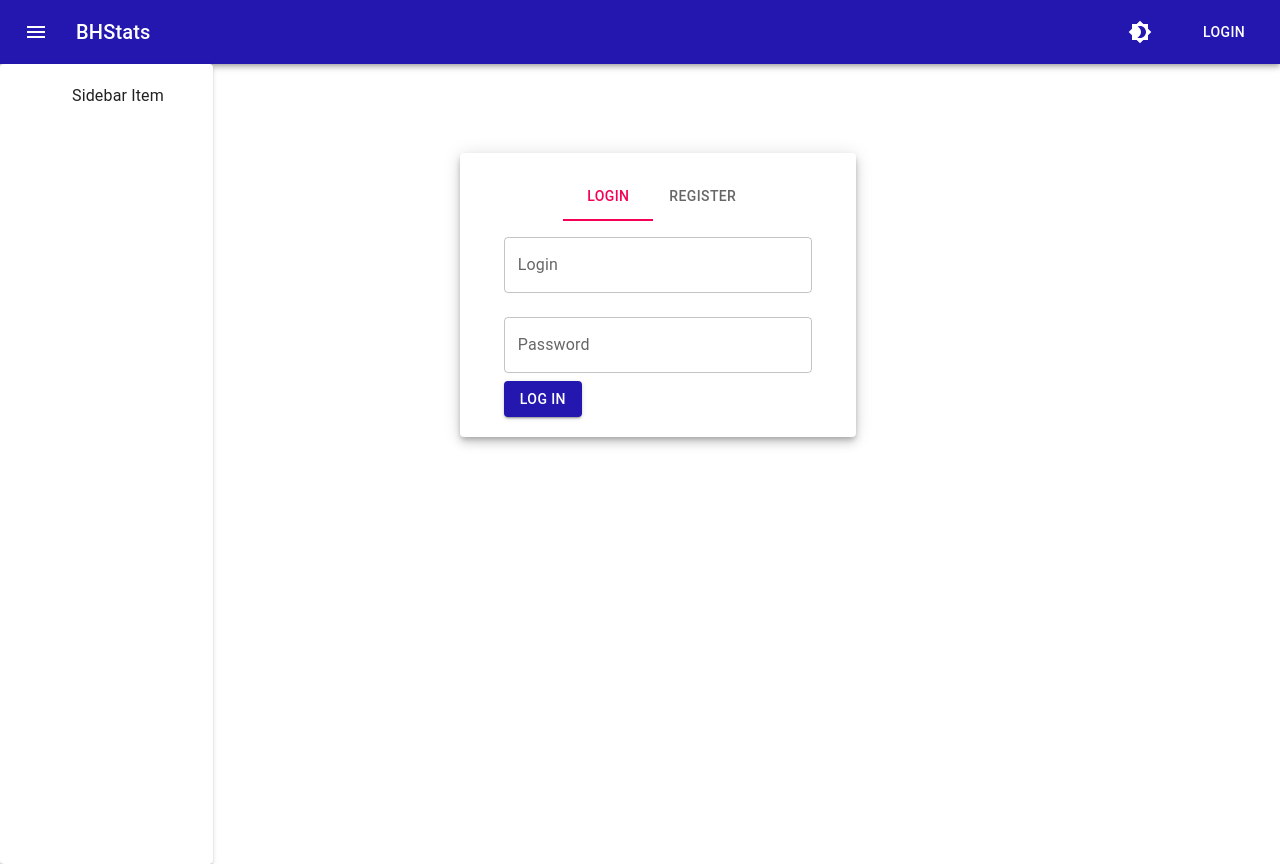
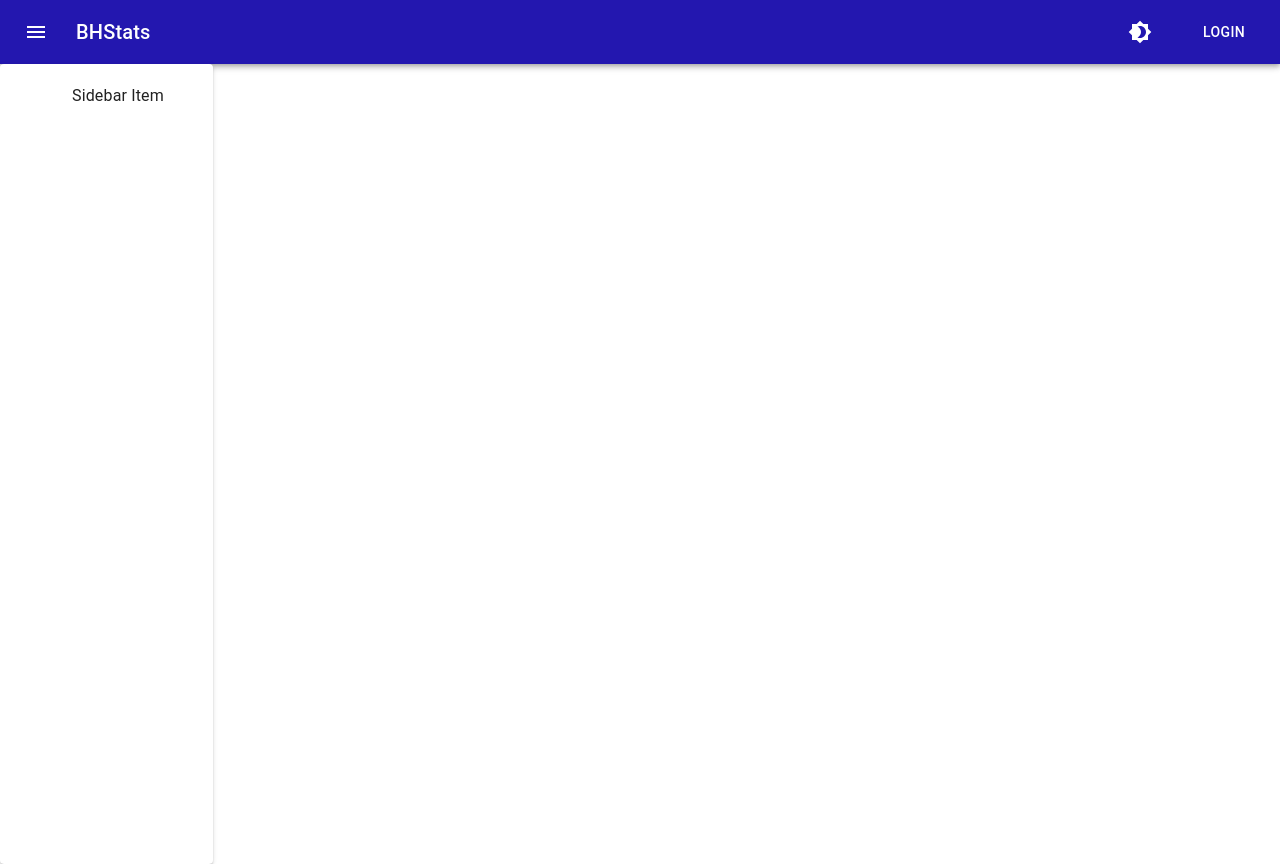
Before and after one commit to kukkich/BrawlhallaStat, a React (Create React App) app in the folder brawlhalla-stat-web-client/: page / in a window 1280 px wide. Built offline with nearby package versions, Linux system fonts and the light colour scheme.

Commit message:
Подготовил к созданию ограничений для маршрутизации

```diff
--- a/brawlhalla-stat-web-client/package.json
+++ b/brawlhalla-stat-web-client/package.json
@@ -21,6 +21,7 @@
     "react": "^18.2.0",
     "react-dom": "^18.2.0",
     "react-redux": "^8.1.2",
+    "react-router-dom": "^6.15.0",
     "react-scripts": "5.0.1",
     "redux": "^4.2.1",
     "typescript": "^4.9.5",
--- a/brawlhalla-stat-web-client/src/App.tsx
+++ b/brawlhalla-stat-web-client/src/App.tsx
@@ -2,8 +2,9 @@ import React from 'react';
 import {getTheme} from "./modules/theme";
 import {ThemeProvider} from "@mui/material/styles";
 import Layout from "./App/Components/Layout";
-import {AuthPage} from './modules/authentication';
 import {useRootSelector} from "./store";
+import {router} from "./modules/router";
+import {RouterProvider} from "react-router-dom";
 
 interface AppProps {
 }
@@ -15,7 +16,7 @@ const App: React.FC<AppProps> = () => {
     return (
         <ThemeProvider theme={theme}>
             <Layout>
-                <AuthPage/>
+                <RouterProvider router={router} />
             </Layout>
         </ThemeProvider>
     );
--- /dev/null
+++ b/brawlhalla-stat-web-client/src/App/Components/SandBoxPage.tsx
@@ -0,0 +1,18 @@
+import React from "react";
+import {Grid, Theme, useMediaQuery} from "@mui/material";
+
+const SandBoxPage: React.FC = () => {
+    const isLargerMd = useMediaQuery((theme : Theme) => theme.breakpoints.up('md'));
+    const topMargin = isLargerMd ? '10%' : '8px';
+
+    return (
+        <Grid item container
+              justifyContent="center" alignItems="center"
+              sx={{mt: topMargin}}
+        >
+            квак
+        </Grid>
+    );
+};
+
+export default SandBoxPage
--- a/brawlhalla-stat-web-client/src/modules/authentication/components/AuthPage.tsx
+++ b/brawlhalla-stat-web-client/src/modules/authentication/AuthPage.tsx
@@ -1,6 +1,6 @@
 import React from 'react';
 import {Grid, Theme, useMediaQuery} from '@mui/material';
-import AuthTabs from "./AuthTabs";
+import AuthTabs from "./components/AuthTabs";
 
 const AuthPage: React.FC = () => {
     const isLargerMd = useMediaQuery((theme : Theme) => theme.breakpoints.up('md'));
--- a/brawlhalla-stat-web-client/src/modules/authentication/index.ts
+++ b/brawlhalla-stat-web-client/src/modules/authentication/index.ts
@@ -1,4 +1,4 @@
-import AuthPage from "./components/AuthPage";
+import AuthPage from "./AuthPage";
 import LoginForm from "./components/LoginForm";
 import RegistrationForm from "./components/RegistrationForm";
 import {userActions, userReducer } from "./store/reducer";
--- /dev/null
+++ b/brawlhalla-stat-web-client/src/modules/router/index.tsx
@@ -0,0 +1,14 @@
+import {createBrowserRouter} from "react-router-dom";
+import SandBoxPage from "../../App/Components/SandBoxPage";
+import AuthPage from "../authentication/AuthPage";
+
+export const router = createBrowserRouter([
+    {
+        path: "/auth",
+        element: <AuthPage/>
+    },
+    {
+        path: "/",
+        element: <SandBoxPage/>,
+    }
+]);
```
Also changed, not shown: brawlhalla-stat-web-client/src/modules/router/politics/AuthRequired.tsx (added, +20 -0 lines), 1 other file (tests, documents, lock files or other folders).
